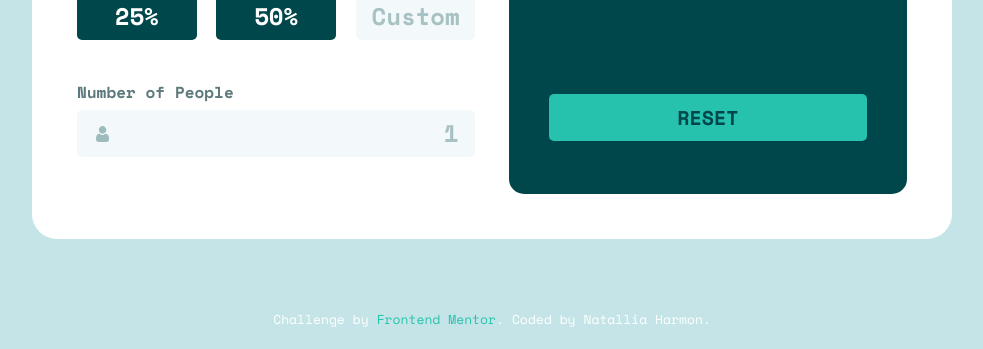
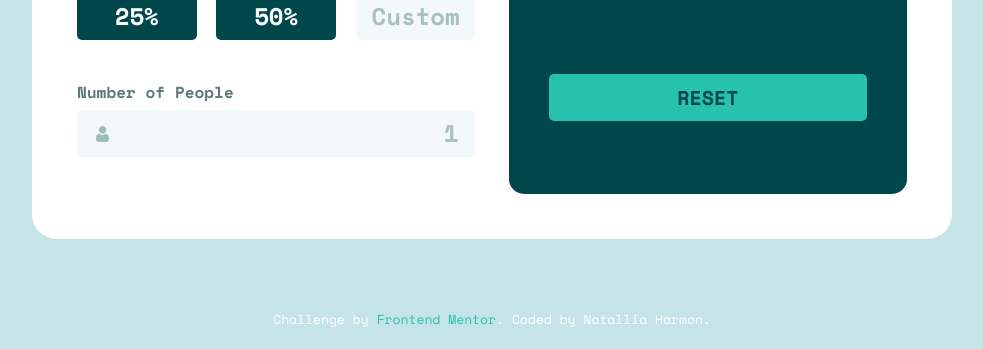
Before and after one commit to natalliasdh/tips, a plain HTML site: page index.html in a window 1280 px wide. Shown: the part 586-935 px from the top of the page, without its empty margins (148-1131 px from the left). Drawn offline with nearby package versions, Linux system fonts and the light colour scheme.

Commit message:
Padding changed

```diff
--- a/assets/css/style.css
+++ b/assets/css/style.css
@@ -228,7 +228,7 @@ footer a {
     }
     #result {
         background-color: #00474B;
-        padding: 20px 40px;
+        padding: 0px 40px;
     }
     .resultsum {
         color: #26C2AE;
```
